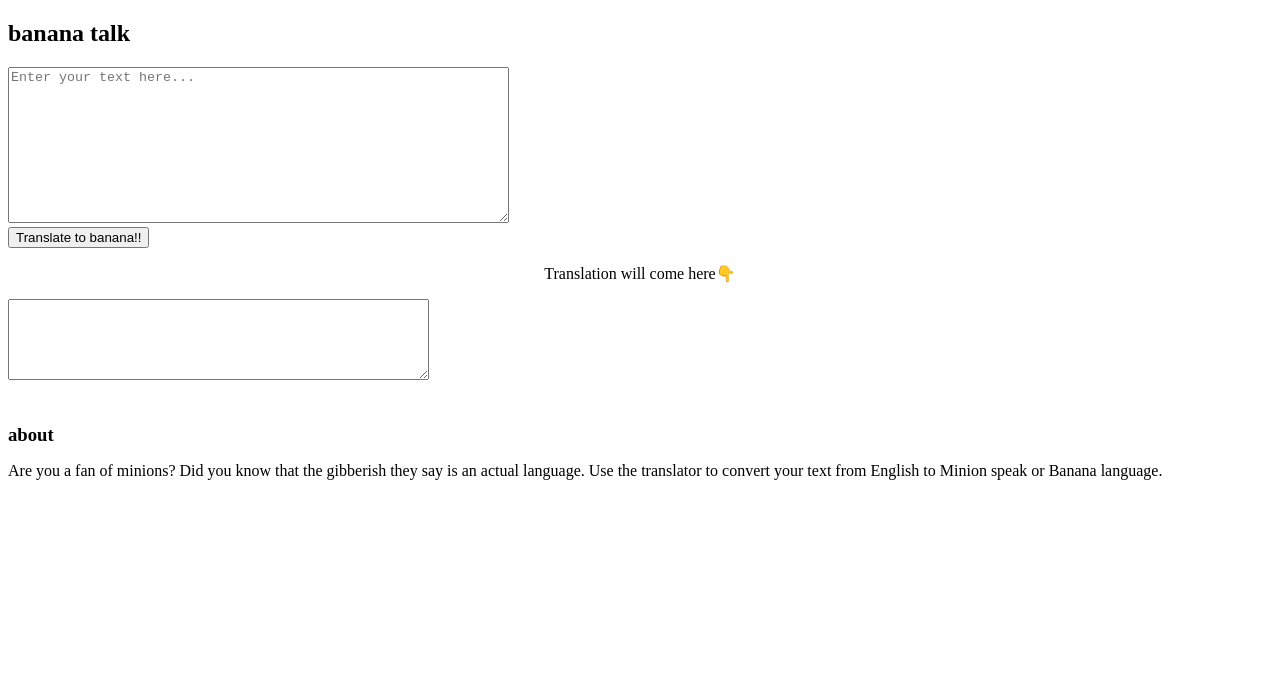
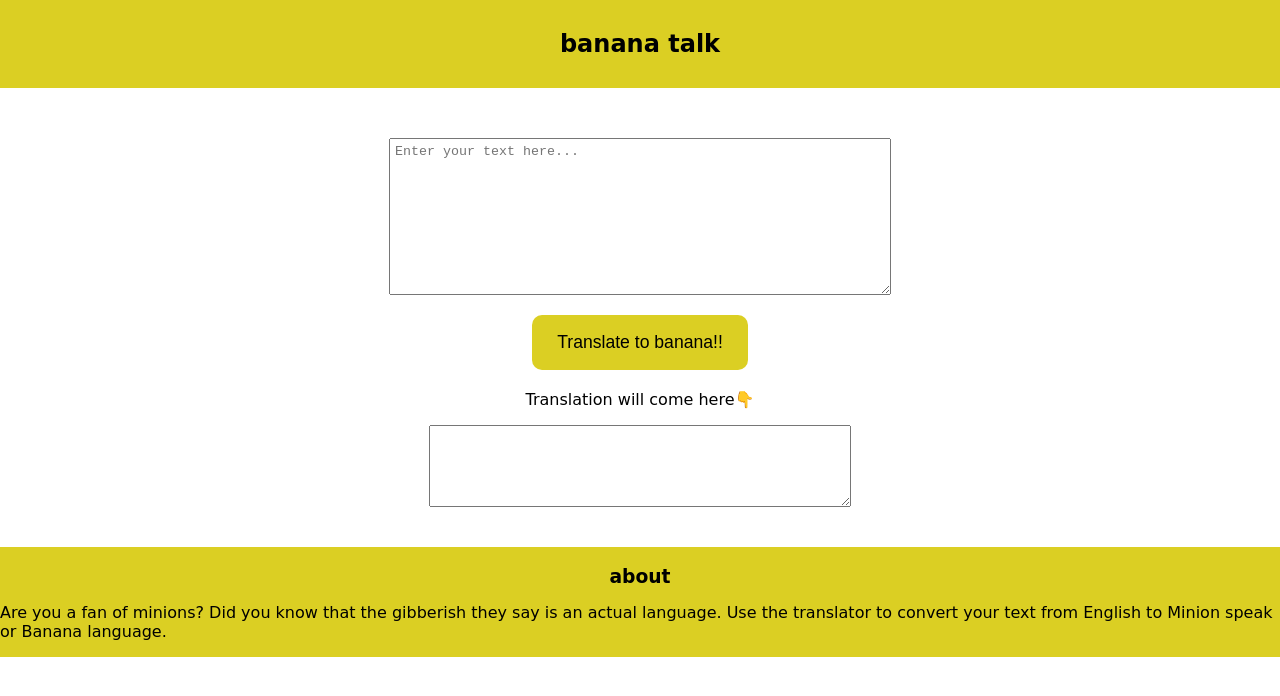
Before and after one commit to AviralSheoran/bananaspeak, a plain HTML site: page index.html in a window 1280 px wide. Drawn offline with Linux system fonts and the light colour scheme.

Commit message:
style: added styles.css
Added styles.css with some classes and id's in index.html

```diff
--- a/index.html
+++ b/index.html
@@ -2,6 +2,7 @@
 <html lang="en">
 <head>
     <meta charset="UTF-8">
+    <link rel="stylesheet" href="../styles.css" />
     <meta http-equiv="X-UA-Compatible" content="IE=edge">
     <meta name="viewport" content="width=device-width, initial-scale=1.0">
     <title>Minion Translator</title>
@@ -9,8 +10,9 @@
 <body>
     <h2>banana talk</h2>
 
-    <div>
+    <div class="txt-area-main">
       <textarea
+      class="txt-area"
         cols="60"
         rows="10"
         id="txt-input"
@@ -18,17 +20,17 @@
       ></textarea>
     </div>
 
-    <div>
+    <div id="button">
         <button>Translate to banana!!</button>
       </div>
 
       <p style="text-align: center">Translation will come here👇</p>
-      <div>
-        <textarea id="txt-area" cols="50" rows="5"></textarea>
+      <div class="txt-area-main2">
+        <textarea class="txt-area" id="txt-area" cols="50" rows="5"></textarea>
       </div>
 
       <div style="margin-top: 40px; margin-bottom: 0px">
-        <div>
+        <div class="footer">
           <h3 style="margin-bottom: 0px">about</h3>
           <p>
             Are you a fan of minions? Did you know that the gibberish they say is
--- /dev/null
+++ b/styles.css
@@ -0,0 +1,49 @@
+body {
+  margin: 0px;
+  padding: 0px;
+  font-family: "Pangolin", cursive;
+}
+h2 {
+  margin: 0px;
+  padding: 30px;
+  color: black;
+  text-align: center;
+  background-color: rgb(219, 207, 35);
+}
+.txt-area-main {
+  margin: 50px 0px 0px 0px;
+  display: flex;
+  justify-content: center;
+}
+.txt-area-main2 {
+  margin: 0px;
+  padding: 0px;
+  display: flex;
+  justify-content: center;
+}
+.txt-area {
+  padding: 5px 0px 0px 5px;
+}
+button {
+  font-size: 1.1em;
+  cursor: pointer;
+  padding: 17px 25px 17px 25px;
+  background-color: rgb(219, 207, 35);
+  border: none;
+  border-radius: 10px;
+}
+#button {
+  margin: 20px;
+  display: flex;
+  justify-content: center;
+}
+.footer {
+  display: flex;
+  justify-content: center;
+  flex-wrap: wrap;
+  background-color: rgb(219, 207, 35);
+  margin-bottom: 0px;
+  margin-top: 0px;
+  padding-top: 0px;
+  padding-bottom: 0px;
+}
```
